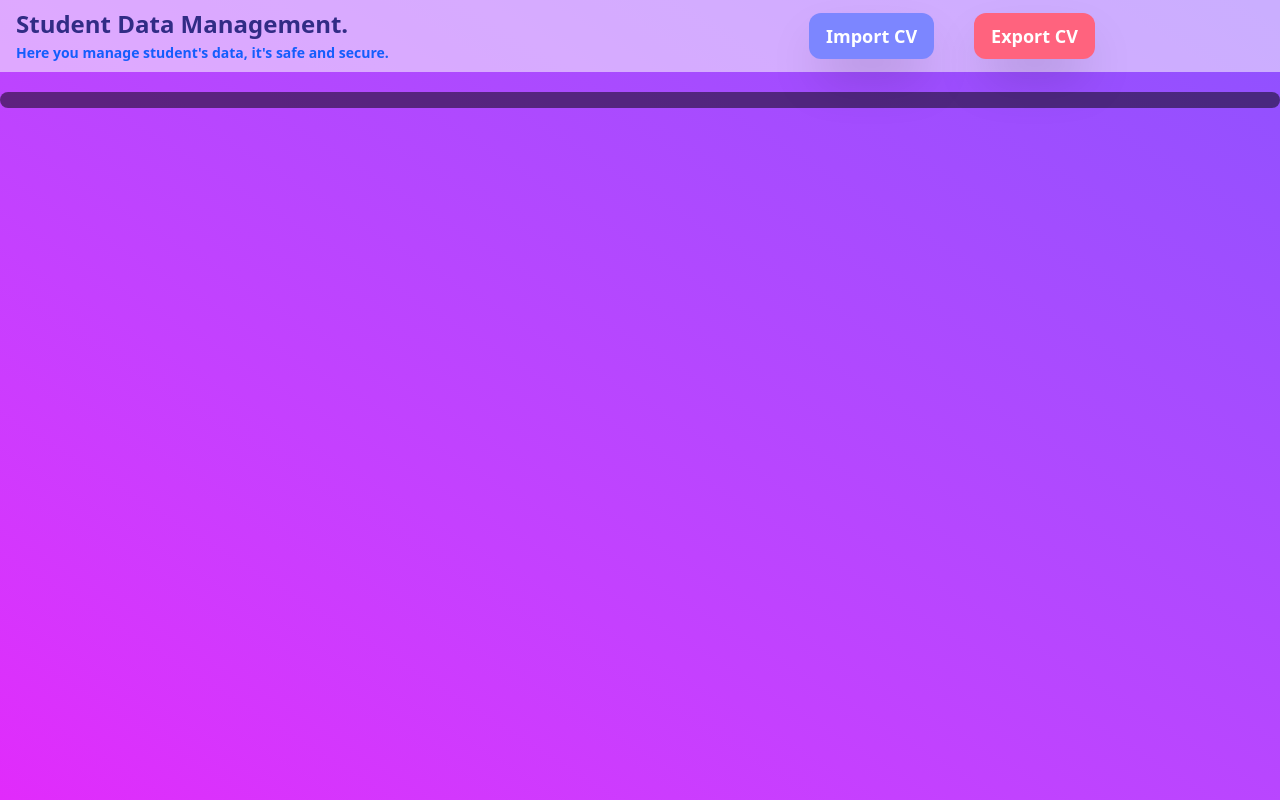
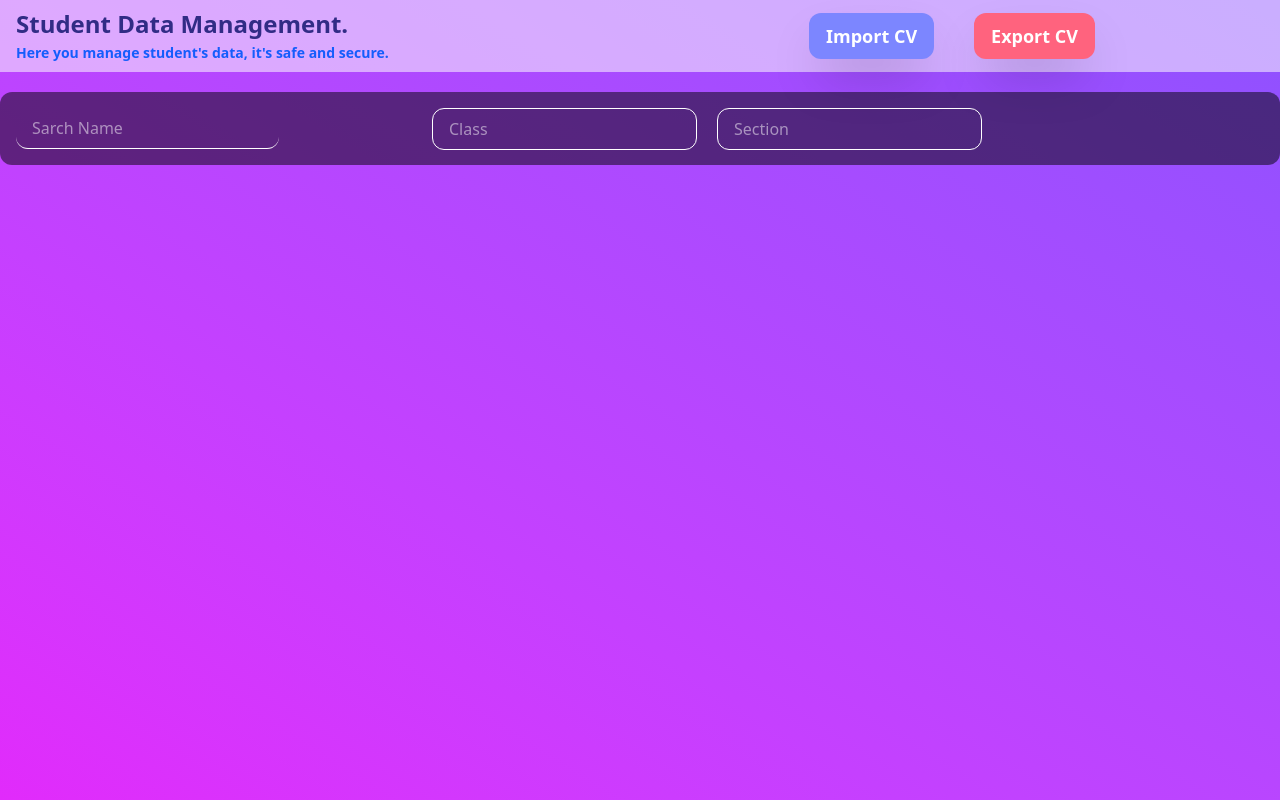
Before and after one commit to ItzRahul-ai/student-function, a plain HTML site: page inde.html in a window 1280 px wide. Drawn offline with nearby package versions, Linux system fonts and the light colour scheme.

Commit message:
add sarch inputs without javascript

```diff
--- a/inde.html
+++ b/inde.html
@@ -40,8 +40,26 @@
     </div>
 
     <!-- table all button section -->
-     <div class="bg-[rgb(0,0,0,0.5)] py-2 px-4 container mx-auto rounded-xl">
+     <div class="bg-[rgb(0,0,0,0.5)] py-2 px-4 container mx-auto rounded-xl text-white block md:flex">
 
+      <!-- sarch section -->
+       <div class="py-2 w-1/3 flex">
+        <input type="text" name="sarch" id="sarch" placeholder="Sarch Name" class="outline-none px-4 py-2
+        border-b border-white rounded-xl focus:bg-[#fff5] transition-all duration-700">
+       </div>
+
+       <!-- filter section -->
+        <div class="w-2/3 flex items-center gap-5">
+
+          <!-- sarch by class -->
+           <input type="number" name="class" id="class" class="outline-none px-4 py-2
+        border border-white rounded-xl focus:bg-[#fff5] transition-all duration-700" placeholder="Class">
+
+         <!-- sarch by section -->
+           <input type="text" name="section" id="section" class="outline-none px-4 py-2
+        border border-white rounded-xl focus:bg-[#fff5] transition-all duration-700" placeholder="Section">
+
+        </div>
      </div>
 
   </section>
```
